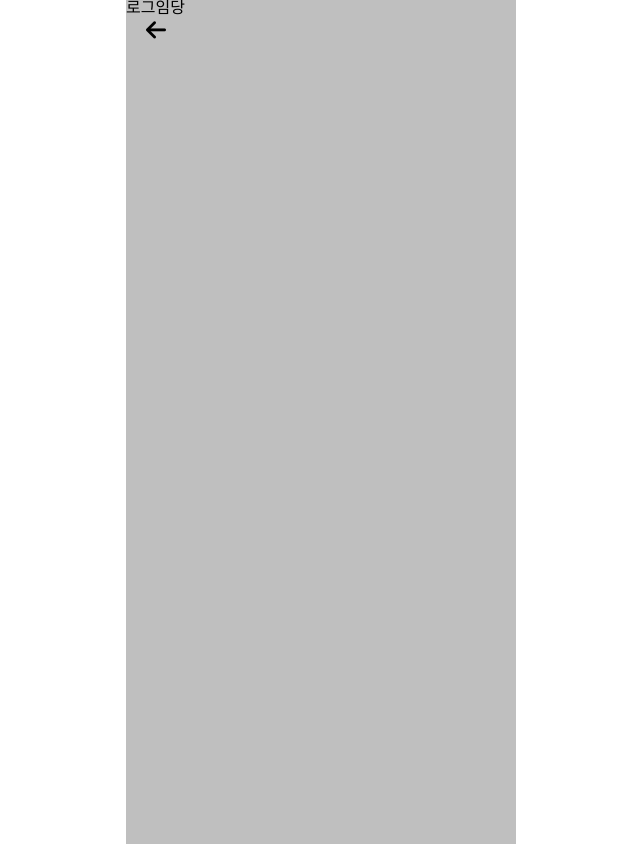
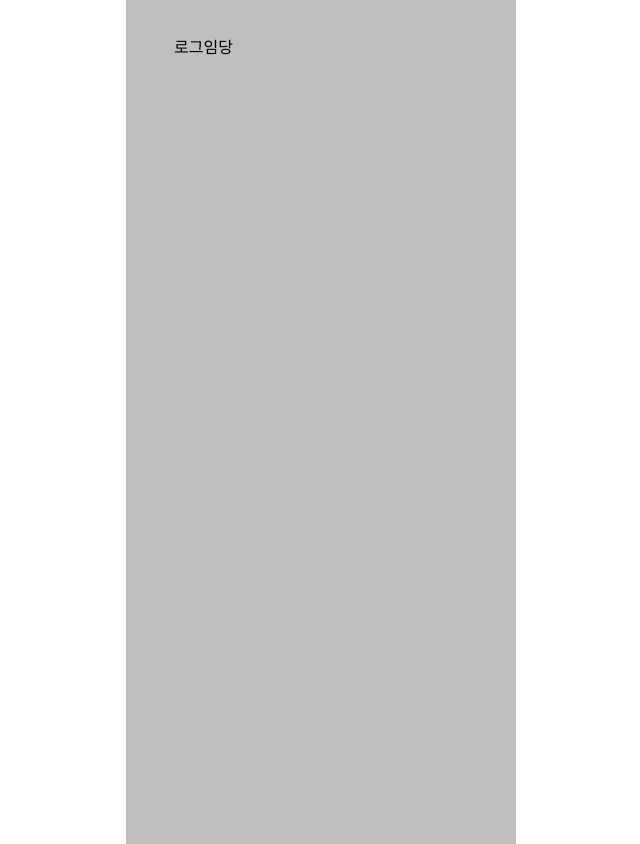
Before and after one commit to 0urFit/OurFit_Client, a Next.js app: page / in a window 1280 px wide. Shown: the whole page, without its empty margins (319-959 px from the left). Built offline with nearby package versions, Linux system fonts and the light colour scheme.

Commit message:
design: getLayout 적용

```diff
--- a/src/common/layout/DefaultLayout.tsx
+++ b/src/common/layout/DefaultLayout.tsx
@@ -1,23 +1,29 @@
 import { ReactNode } from 'react';
-import { DL } from './style';
 import { useRouter } from 'next/router';
 import Image from 'next/image';
+import { DL } from './style';
 import LeftArrowIcon from '../../../public/assets/left-arrow-icon.png';
 
 interface propsType {
     children: ReactNode;
 }
 
-const DefaultLayout = (props: propsType) => {
-    const router = useRouter();
-    console.log(router.pathname);
+const DefaultLayout = ({ children }: propsType) => {
+    const currentRoute = useRouter().pathname;
+    console.log(currentRoute);
+
     return (
-        <DL.Container>
-            <DL.ImgWrapper>
-                <Image src={LeftArrowIcon} alt="left-arrow-icon" width="20" />
-            </DL.ImgWrapper>
-            {props.children}
-        </DL.Container>
+        <DL.PageLayout>
+            {currentRoute === '/postCreate' ||
+                currentRoute === '/postEdit' ||
+                currentRoute === '/myPageLikes' ||
+                (currentRoute === '/myPagePosts' && (
+                    <DL.ImgWrapper>
+                        <Image src={LeftArrowIcon} alt="left-arrow-icon" width="20" />
+                    </DL.ImgWrapper>
+                ))}
+            <DL.SecondContainer>{children}</DL.SecondContainer>
+        </DL.PageLayout>
     );
 };
 
--- a/src/common/layout/style.ts
+++ b/src/common/layout/style.ts
@@ -1,7 +1,7 @@
 import styled from 'styled-components';
 
 const DL = {
-    Container: styled.div`
+    PageLayout: styled.div`
         position: relative;
         margin: auto;
         width: 24.375rem;
@@ -15,6 +15,18 @@ const DL = {
         left: 1.25rem;
         cursor: pointer;
     `,
+
+    FirstContainer: styled.div`
+        padding: 2.5rem 3rem;
+        width: inherit;
+        height: inherit;
+    `,
+
+    SecondContainer: styled.div`
+        padding: 2.5rem 1.125rem 1rem;
+        width: inherit;
+        height: inherit;
+    `,
 };
 
 export { DL };
--- a/src/pages/_app.tsx
+++ b/src/pages/_app.tsx
@@ -1,14 +1,31 @@
 import DefaultLayout from '@/common/layout/DefaultLayout';
 import GlobalStyle from '@/styles/GlobalStyle';
+import { NextPage } from 'next';
 import type { AppProps } from 'next/app';
+import { ReactElement, ReactNode } from 'react';
 
-export default function App({ Component, pageProps }: AppProps) {
-    return (
+export type NextPageWithLayout = NextPage & {
+    getLayout?: (page: ReactElement) => ReactNode;
+};
+
+type AppPropsWithLayout = AppProps & {
+    Component: NextPageWithLayout;
+};
+
+export default function App({ Component, pageProps }: AppPropsWithLayout) {
+    const getLayout =
+        Component.getLayout ??
+        (page => (
+            <>
+                <GlobalStyle />
+                <DefaultLayout>{page}</DefaultLayout>
+            </>
+        ));
+
+    return getLayout(
         <>
             <GlobalStyle />
-            <DefaultLayout>
-                <Component {...pageProps} />
-            </DefaultLayout>
+            <Component {...pageProps} />
         </>
     );
 }
--- a/src/pages/index.tsx
+++ b/src/pages/index.tsx
@@ -1,3 +1,13 @@
+import { DL } from '@/common/layout/style';
+
 export default function Login() {
     return <>로그임당</>;
 }
+
+Login.getLayout = function getLayout(page: any) {
+    return (
+        <DL.PageLayout>
+            <DL.FirstContainer>{page}</DL.FirstContainer>
+        </DL.PageLayout>
+    );
+};
```
Also changed, not shown: src/pages/homeDetail.tsx (+15 -0 lines), src/pages/postDetail.tsx (+15 -0 lines), src/pages/saveDetail.tsx (+15 -0 lines), src/pages/signIn.tsx (+15 -0 lines), src/pages/signInKakao.tsx (+15 -0 lines).
